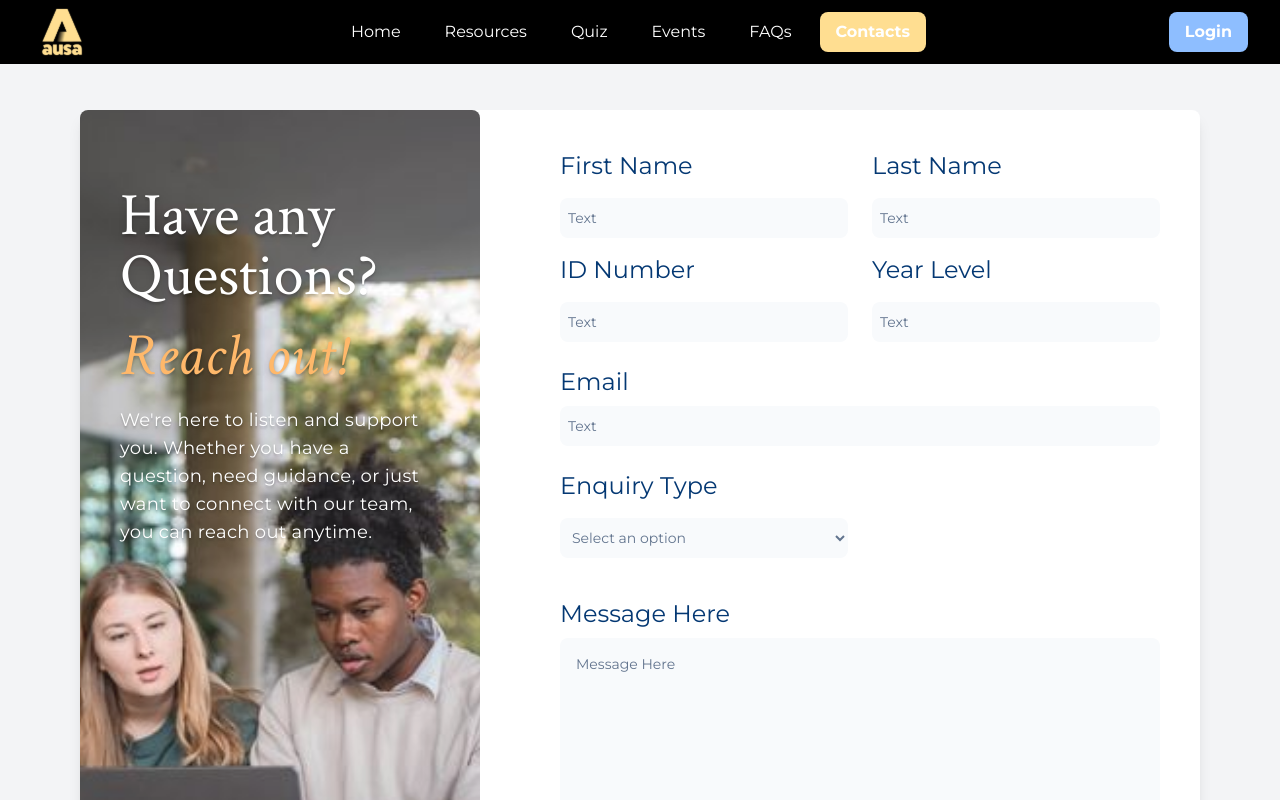
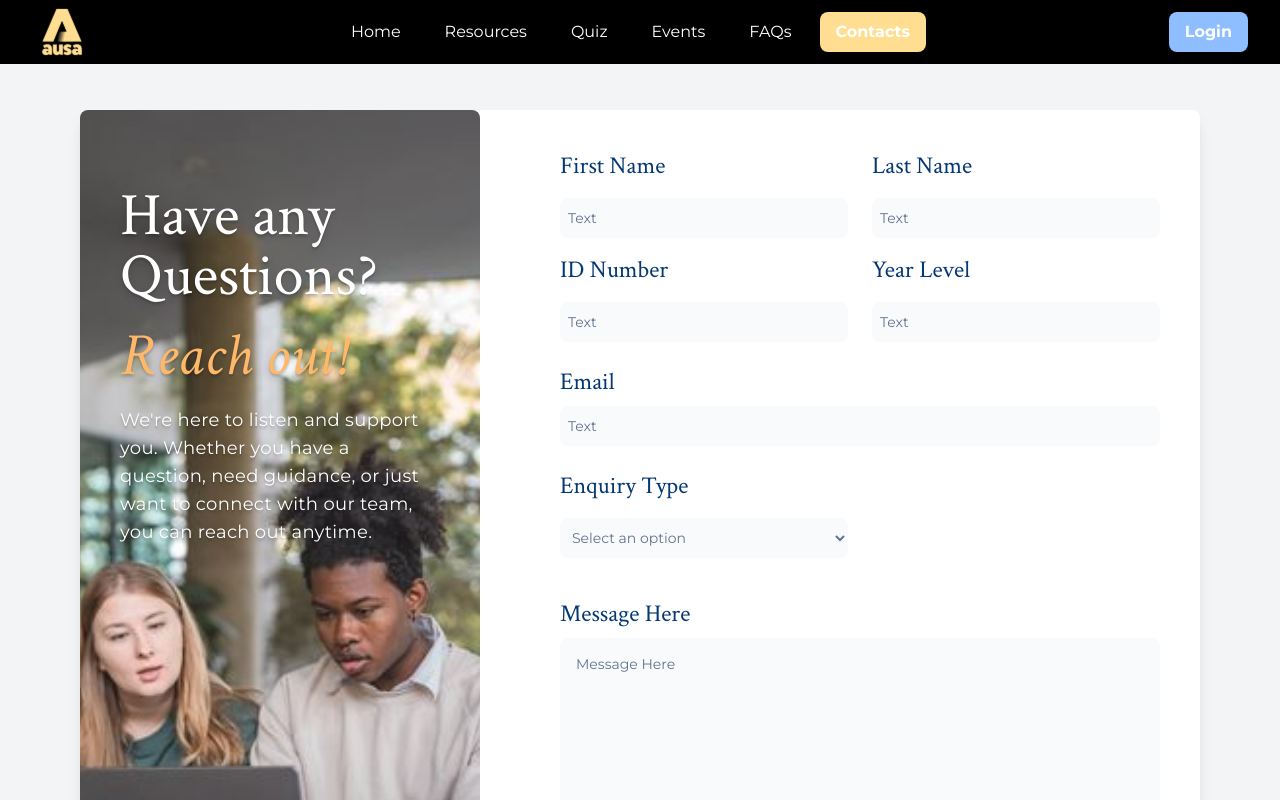
Before and after one commit to UoaWDCC/ausa-web, a Next.js app in the folder client/: page /contacts in a window 1280 px wide. Shown: the top 800 px of the page. Built offline with nearby package versions, Linux system fonts and the light colour scheme.

Commit message:
feat: fixed heading styling

```diff
--- a/client/app/contacts/page.tsx
+++ b/client/app/contacts/page.tsx
@@ -80,14 +80,14 @@ const Contacts = () => {
           <div className="flex-1 w-full grid grid-cols-1 md:grid-cols-2 gap-4 md:gap-6 p-10">
             {/* column 1 */}
             <div className="flex flex-col gap-4">
-              <p className="h3 text-2xl text-[#043873]">First Name</p>
+              <h3 className=" text-2xl text-[#043873]">First Name</h3>
               <TextBox
                 placeholder="Text"
                 variant="small"
                 value={formData.firstName}
                 onChange={(val) => handleChange("firstName", val)}
               />
-              <label className="h3 text-2xl text-[#043873]">ID Number</label>
+              <h3 className=" text-2xl text-[#043873]">ID Number</h3>
               <TextBox
                 placeholder="Text"
                 variant="small"
@@ -97,14 +97,14 @@ const Contacts = () => {
             </div>
             {/* column 2 */}
             <div className="flex flex-col gap-4">
-              <label className="h3 text-2xl text-[#043873]">Last Name</label>
+              <h3 className=" text-2xl text-[#043873]">Last Name</h3>
               <TextBox
                 placeholder="Text"
                 variant="small"
                 value={formData.lastName}
                 onChange={(val) => handleChange("lastName", val)}
               />
-              <label className="h3 text-2xl text-[#043873]">Year Level</label>
+              <h3 className=" text-2xl text-[#043873]">Year Level</h3>
               <TextBox
                 placeholder="Text"
                 variant="small"
@@ -115,7 +115,7 @@ const Contacts = () => {
 
             {/* email */}
             <div className="col-span-1 md:col-span-2 flex flex-col gap-2">
-              <label className="h3 text-2xl text-[#043873]">Email</label>
+              <h3 className="text-2xl text-[#043873]">Email</h3>
               <TextBox
                 placeholder="Text"
                 variant="small-long"
@@ -126,7 +126,7 @@ const Contacts = () => {
 
             {/* enquiry Type */}
             <div className="flex flex-col gap-4">
-              <label className="h3 text-2xl text-[#043873]">Enquiry Type</label>
+              <h3 className="text-2xl text-[#043873]">Enquiry Type</h3>
               <Dropdown
                 options={[
                   "Membership & Recruitment",
@@ -142,7 +142,7 @@ const Contacts = () => {
 
             {/* message */}
             <div className="col-span-1 md:col-span-2 flex flex-col gap-2 mt-4">
-              <label className="h3 text-2xl text-[#043873]">Message Here</label>
+              <h3 className="text-2xl text-[#043873]">Message Here</h3>
               <TextBox
                 placeholder="Message Here"
                 variant="big"
```
